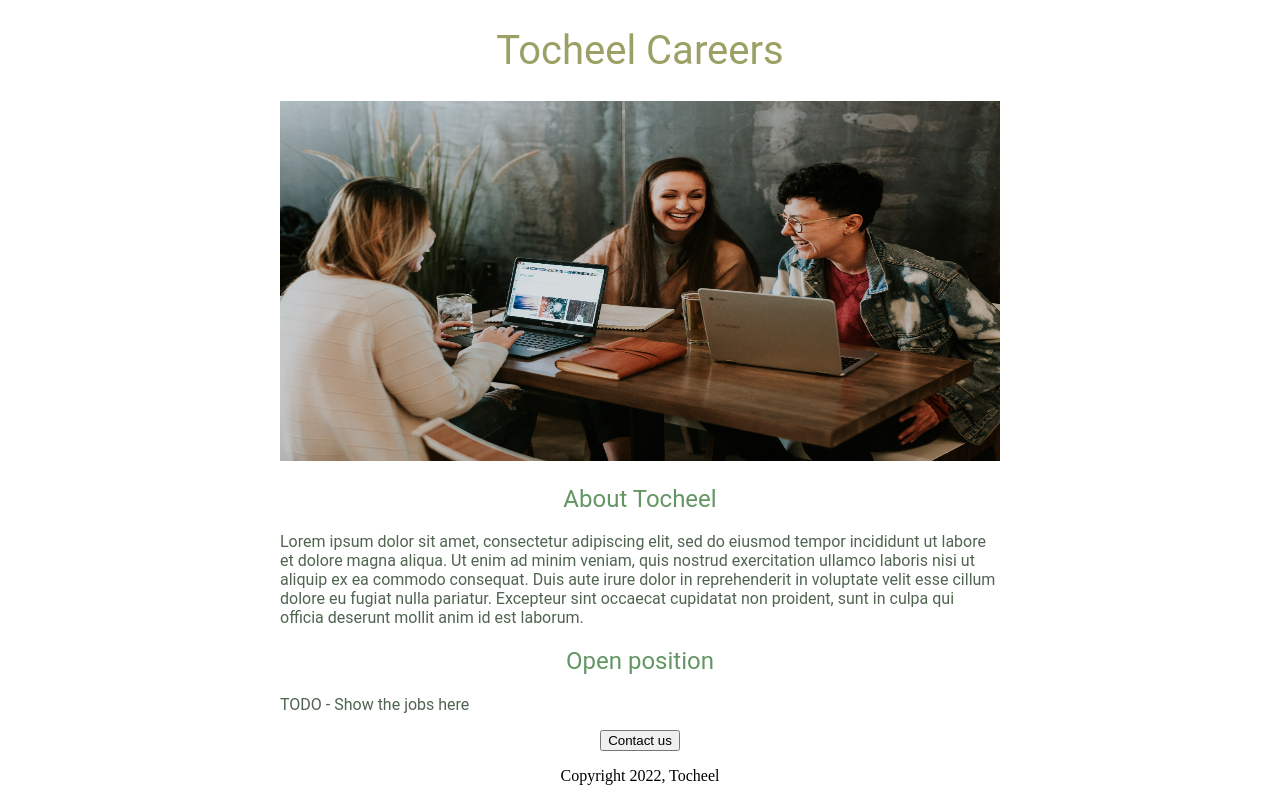
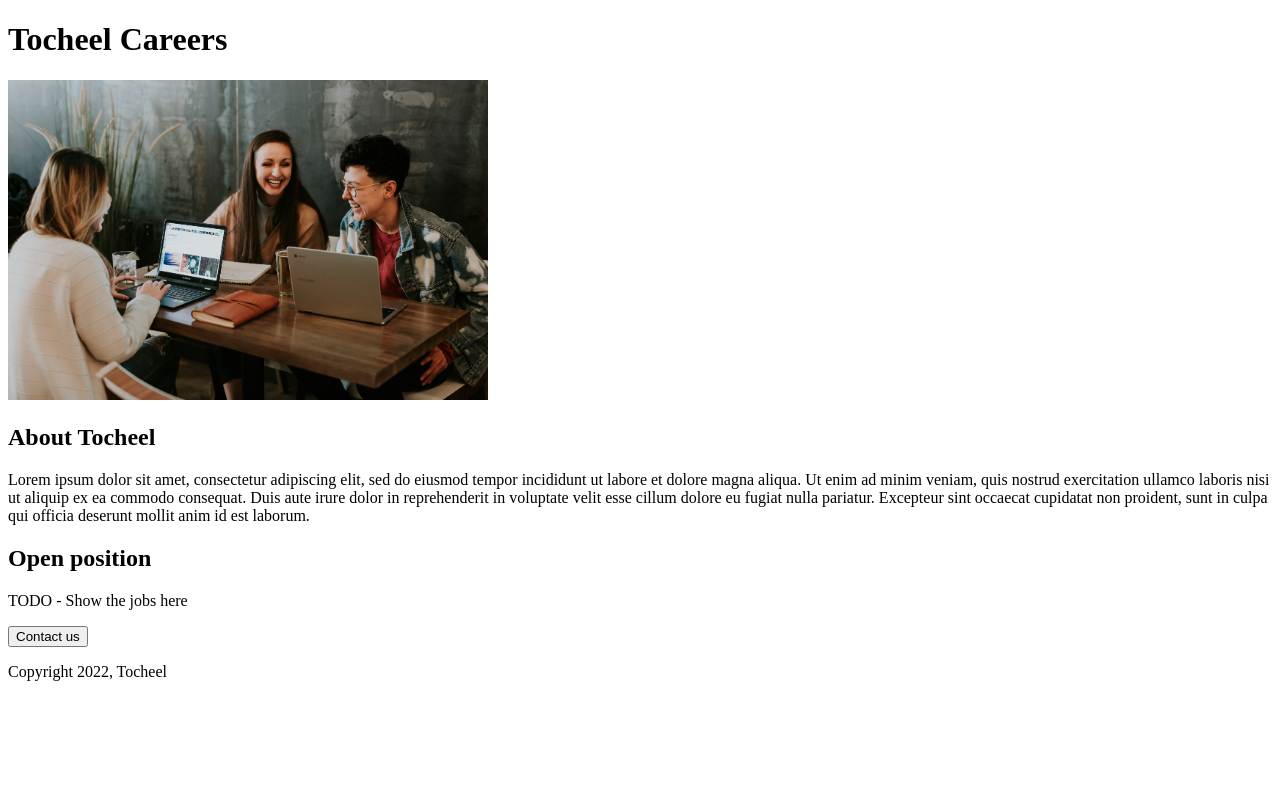
Before and after one commit to Kolbeman33/Tocheel-Career-website-v2, a Flask app: page / in a window 1280 px wide. After the commit the page ends 681 px from the top, so only its background shows below. Run offline with Flask 2, Linux system fonts and the light colour scheme.

Commit message:
added to html and css

```diff
--- a/templates/home.html
+++ b/templates/home.html
@@ -2,51 +2,19 @@
 <html>
   <head>
     <title>Tocheel careers</title>
-    <style>
-      h1 {
-        font-size: 40px;
-        font-family: Roboto;
-        font-weight: normal;
-        color: rgb(155, 160, 100);
-        text-align: center;
-      }
 
-      #banner {
-        width: 100%;
-        height: 360px;
-        obect-fit: cover;
-      }
-
-        h2 {
-          font-family: Roboto;
-          font: size; 32px;
-          color: rgb(100, 150, 100);
-          text-align: center;
-          font-weight: normal;
-        }
-
-      .bodytext {
-        font-family: Roboto;
-        color: rgb(80, 100, 80);
-      }
-
-      #container {
-        max-width: 720px;
-        margin: 0 auto 0 auto;
-      }
-    </style>
   </head>
   <body>
-    <div id="container">
+    <div>
     <h1>Tocheel Careers</h1>
     <img id="banner" src="https://tocheel-careers-website.maxikolbe.repl.co/static/banner1.jpeg" height="320pix" >
     <h2> About Tocheel</h2>
-    <p class="bodytext">
+    <p >
       Lorem ipsum dolor sit amet, consectetur adipiscing elit, sed do eiusmod tempor incididunt ut labore et dolore magna aliqua. Ut enim ad minim veniam, quis nostrud exercitation ullamco laboris nisi ut aliquip ex ea commodo consequat. Duis aute irure dolor in reprehenderit in voluptate velit esse cillum dolore eu fugiat nulla pariatur. Excepteur sint occaecat cupidatat non proident, sunt in culpa qui officia deserunt mollit anim id est laborum.
     </p>
     <h2> Open position</h2>
-    <p class="bodytext">TODO - Show the jobs here</p>
-      <div style="text-align:center;">
+    <p >TODO - Show the jobs here</p>
+      <div>
     <button>Contact us</button>
         <p>Copyright 2022, Tocheel</p>
       </div>
```
